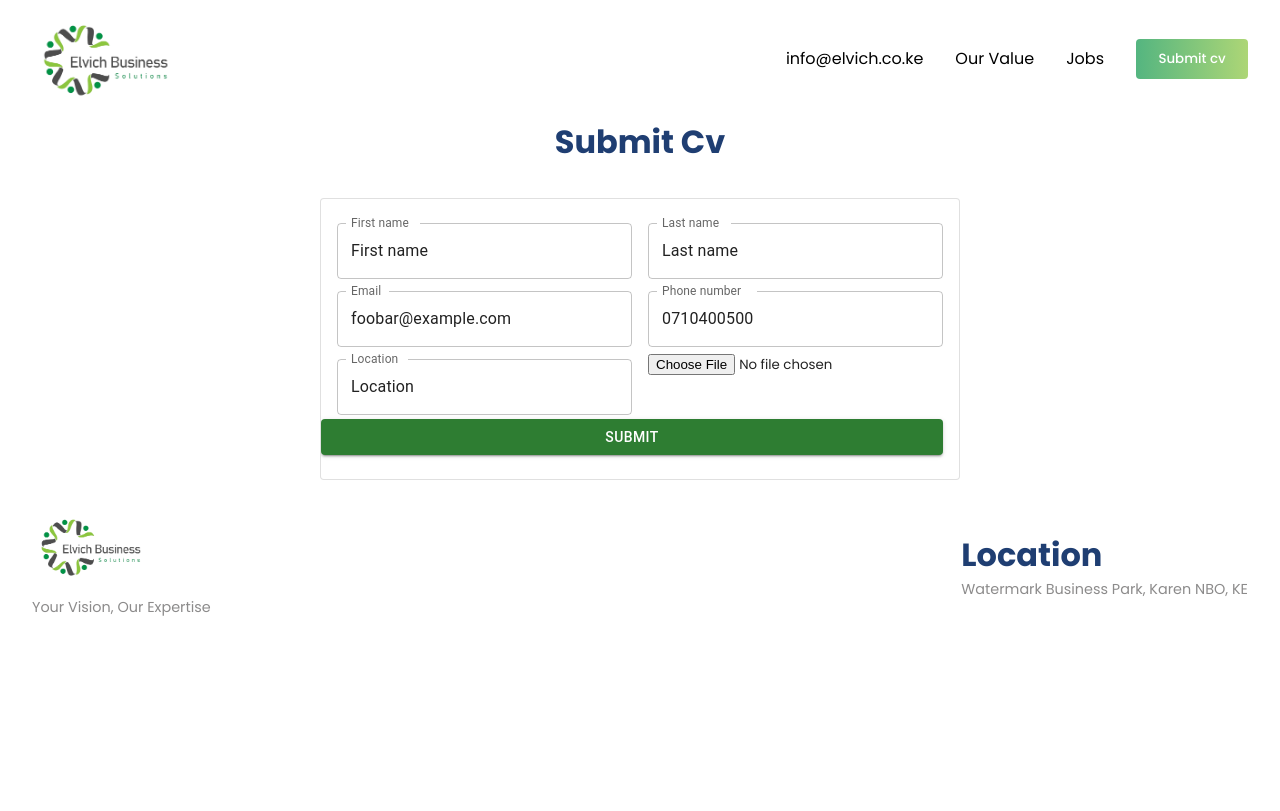
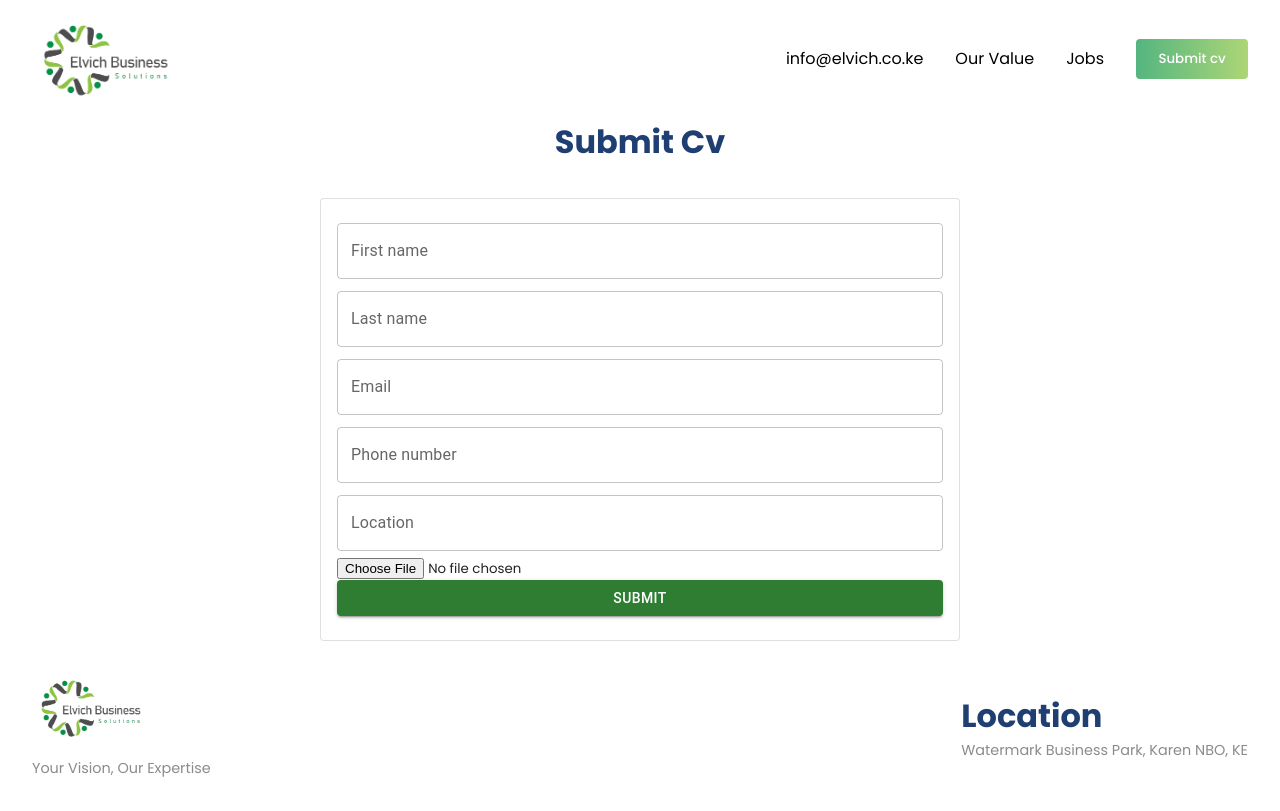
Before and after one commit to te70/fictional-giggle, a React (Vite) app: page /submit-cv in a window 1280 px wide. Built offline with nearby package versions, Linux system fonts and the light colour scheme; a web font is replaced by a local one.

Commit message:
Update cv form

```diff
--- a/package.json
+++ b/package.json
@@ -12,6 +12,7 @@
     "@emotion/react": "^11.11.3",
     "@emotion/styled": "^11.11.0",
     "@mui/material": "^5.15.7",
+    "axios": "^1.6.7",
     "formik": "^2.4.5",
     "framer-motion": "^10.8.5",
     "react": "^18.2.0",
--- a/src/components/Form/Form.jsx
+++ b/src/components/Form/Form.jsx
@@ -1,4 +1,4 @@
-import React from 'react'
+import React, {useState} from 'react'
 import Footer from '../Footer/Footer'
 import Header from '../Header/Header'
 import { useFormik } from 'formik';
@@ -10,19 +10,14 @@ import CardContent from '@mui/material/CardContent';
 import Box from '@mui/material/Box';
 import { Grid } from '@mui/material';
 import Upload from './Upload';
+import axios from 'axios';
+import Snackbar from '@mui/material/Snackbar';
 
 const validationSchema = yup.object({
   email: yup
     .string('Enter your email')
     .email('Enter a valid email')
     .required('Email is required'),
-  password: yup
-    .string('Enter your password')
-    .min(8, 'Password should be of minimum 8 characters length')
-    .required('Password is required'),
-  resume: yup
-    .string('Enter your resume')
-    .required('Resume is required'),
   first_name: yup
     .string('Enter your First name')
     .required('First name is required'),
@@ -35,22 +30,69 @@ const validationSchema = yup.object({
   location: yup
     .string('Enter your Location')
     .required('Location is required'),
+  cv: yup
+    .string('Upload your resume')
+    .required('Resume is required'),
 });
 
 function Form() {
+  const [successMessage, setSuccessMessage] = useState('');
+  const [failMessage, setFailMessage] = useState('');
+  const [open, setOpen] = React.useState(false);
+
+
+  const handleFailMessage = () => {
+    setFailMessage('Failed to upload');
+  }
+
+  const handleUploadSuccess = () => {
+    setSuccessMessage('Uploaded successfully');
+
+  };
+
+  const handleClick = () => {
+    setOpen(true);
+  };
+
+  const handleClose = (event, reason) => {
+    if (reason === 'clickaway') {
+      return;
+    }
+
+    setOpen(false);
+  };
+
+  const action = (
+    <React.Fragment>
+      <Button color="secondary" size="small" onClick={handleClose}>
+        UNDO
+      </Button>
+    </React.Fragment>
+  );
+
+
   const formik = useFormik({
     initialValues: {
-      first_name: 'First name',
-      last_name:'Last name',
-      phone_number:'0710400500',
-      location:'Location',
-      email: 'foobar@example.com',
-      password: 'foobar',
-      resume: 'resume.pdf'
+      first_name: '',
+      last_name:'',
+      phone_number:'',
+      location:'',
+      email:'',
+      cv: ''
     },
     validationSchema: validationSchema,
-    onSubmit: (values) => {
-      alert(JSON.stringify(values, null, 2));
+    onSubmit: async (values, {resetForm}) => {
+      // alert(JSON.stringify(values, null, 2));
+      console.log(values);
+      try {
+        const response = await axios.post('http://127.0.0.1:8000/api/resume/store', values);
+        console.log(response.data);
+        handleUploadSuccess();
+        resetForm();
+      } catch(error) {
+        console.log(error);
+        handleFailMessage();
+      }
     },
   });
 
@@ -62,14 +104,23 @@ function Form() {
         <div className="r-head flexColCenter">
           <span className='primaryText'>Submit Cv</span>
         </div>
+        <div>
+<Snackbar
+  open={open}
+  autoHideDuration={6000}
+  onClose={handleClose}
+  message='note'
+  action={action}
+/>
+{successMessage && <p>{successMessage}</p>}</div>
+        <div>{failMessage && <p>{failMessage}</p>}</div>
         <div className='flexColCenter'>
           <Box width="50%">
             <Card variant='outlined' sx={{ minWidth: 275 }}>
               <CardContent>
-
                 <form onSubmit={formik.handleSubmit}>
-            <Grid container spacing={2}>
-            <Grid item xs={6}>
+                  {/* <Grid container spacing={2}> */}
+                  {/* <Grid item xs={6}> */}
                     <TextField
                       fullWidth
                       id="first_name"
@@ -82,8 +133,8 @@ function Form() {
                       error={formik.touched.first_name && Boolean(formik.errors.first_name)}
                       helperText={formik.touched.first_name && formik.errors.first_name}
                     />
-              </Grid>
-              <Grid item xs={6}>
+                    {/* </Grid> */}
+                    {/* <Grid item xs={6}> */}
                     <TextField
                       fullWidth
                       id="last_name"
@@ -97,10 +148,10 @@ function Form() {
                       error={formik.touched.last_name && Boolean(formik.errors.last_name)}
                       helperText={formik.touched.last_name && formik.errors.last_name}
                     />
-              </Grid>
-              </Grid>
-              <Grid container spacing={2}>
-            <Grid item xs={6}>
+                    {/* </Grid> */}
+                    {/* </Grid> */}
+                    {/* <Grid container spacing={2}> */}
+                  {/* <Grid item xs={6}> */}
                     <TextField
                       fullWidth
                       id="email"
@@ -113,8 +164,8 @@ function Form() {
                       error={formik.touched.email && Boolean(formik.errors.email)}
                       helperText={formik.touched.email && formik.errors.email}
                     />
-              </Grid>
-              <Grid item xs={6}>
+                    {/* </Grid> */}
+                    {/* <Grid item xs={6}> */}
                     <TextField
                       fullWidth
                       id="phone_number"
@@ -128,10 +179,10 @@ function Form() {
                       error={formik.touched.phone_number && Boolean(formik.errors.phone_number)}
                       helperText={formik.touched.phone_number && formik.errors.phone_number}
                     />
-              </Grid>
-              </Grid>
-              <Grid container spacing={2}>
-            <Grid item xs={6}>
+                    {/* </Grid> */}
+                    {/* </Grid> */}
+                    {/* <Grid container spacing={2}> */}
+                  {/* <Grid item xs={6}> */}
                     <TextField
                       fullWidth
                       id="location"
@@ -144,16 +195,18 @@ function Form() {
                       error={formik.touched.location && Boolean(formik.errors.location)}
                       helperText={formik.touched.location && formik.errors.location}
                     />
-              </Grid>
-              <Grid item xs={6}>
-              <input placeholder='Upload Cv' id="file" name="file" type="file" onChange={(event) => {
-                setFieldValue("file", event.currentTarget.files[0]);
-              }} />
-              </Grid>
-              <Button color="success" variant="contained" margin="dense" fullWidth type="submit">
+                    {/* </Grid> */}
+                    {/* {/* <Grid item xs={6}> */}
+                    <input placeholder='Upload Cv' id="cv" name="cv" type="file" onChange={(event) => {
+                      formik.setFieldValue("cv", event.currentTarget.files[0]);
+                    }}
+                    onBlur={formik.handleBlur}
+                    />
+                    {/* </Grid> */}
+                    {/* </Grid> */}
+                  <Button type="submit" color="success" fullWidth variant='contained' margin="dense">
                     Submit
                   </Button>
-              </Grid>
                 </form>
             </CardContent>
             </Card>
--- a/src/components/Form/Upload.jsx
+++ b/src/components/Form/Upload.jsx
@@ -1,58 +1,31 @@
-import React from 'react'
-import ImageUploading from 'react-images-uploading';
+import React from 'react';
+import { useFormik } from 'formik';
 
-function Upload() {
-    const [images, setImages] = React.useState([]);
-  const maxNumber = 69;
+const Upload = () => {
+  // Pass the useFormik() hook initial form values and a submit function that will
+  // be called when the form is submitted
+  const formik = useFormik({
+    initialValues: {
+      email: '',
+    },
+    onSubmit: values => {
+      alert(JSON.stringify(values, null, 2));
+    },
+  });
+  return (
+    <form onSubmit={formik.handleSubmit}>
+      <label htmlFor="email">Email Address</label>
+      <input
+        id="email"
+        name="email"
+        type="email"
+        onChange={formik.handleChange}
+        value={formik.values.email}
+      />
 
-  const onChange = (imageList, addUpdateIndex) => {
-    // data for submit
-    console.log(imageList, addUpdateIndex);
-    setImages(imageList);
-  };
-  return (
-    <div>
-        <ImageUploading
-        multiple
-        value={images}
-        onChange={onChange}
-        maxNumber={maxNumber}
-        dataURLKey="data_url"
-      >
-        {({
-          imageList,
-          onImageUpload,
-          onImageRemoveAll,
-          onImageUpdate,
-          onImageRemove,
-          isDragging,
-          dragProps,
-        }) => (
-          // write your building UI
-          <div className="upload__image-wrapper">
-            <button
-              style={isDragging ? { color: 'red' } : undefined}
-              onClick={onImageUpload}
-              {...dragProps}
-            >
-              Click or Drop here
-            </button>
-            &nbsp;
-            <button onClick={onImageRemoveAll}>Remove all images</button>
-            {imageList.map((image, index) => (
-              <div key={index} className="image-item">
-                <img src={image['data_url']} alt="" width="100" />
-                <div className="image-item__btn-wrapper">
-                  <button onClick={() => onImageUpdate(index)}>Update</button>
-                  <button onClick={() => onImageRemove(index)}>Remove</button>
-                </div>
-              </div>
-            ))}
-          </div>
-        )}
-      </ImageUploading>
-    </div>
-  )
-}
+      <button type="submit">Submit</button>
+    </form>
+  );
+};
 
-export default Upload
+export default Upload;
```
Also changed, not shown: 1 other file (tests, documents, lock files or other folders). Lines whose indentation alone changed are shown as unchanged.
